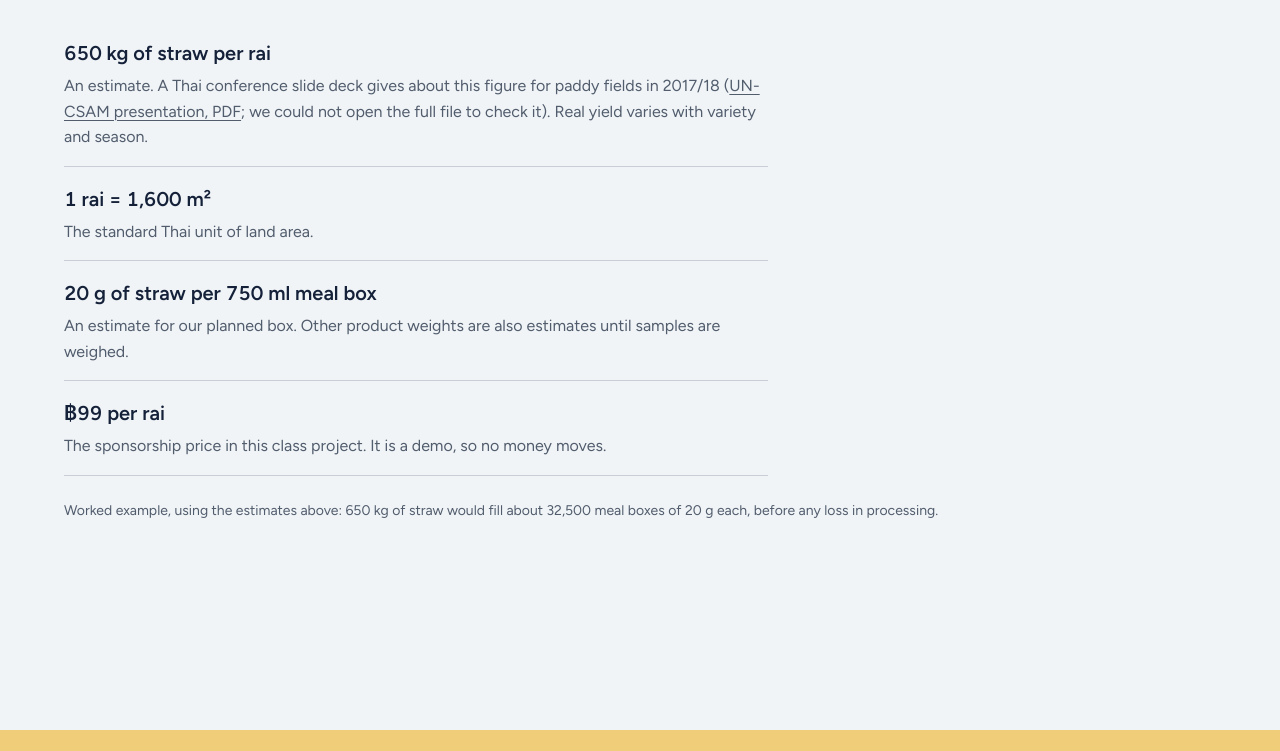
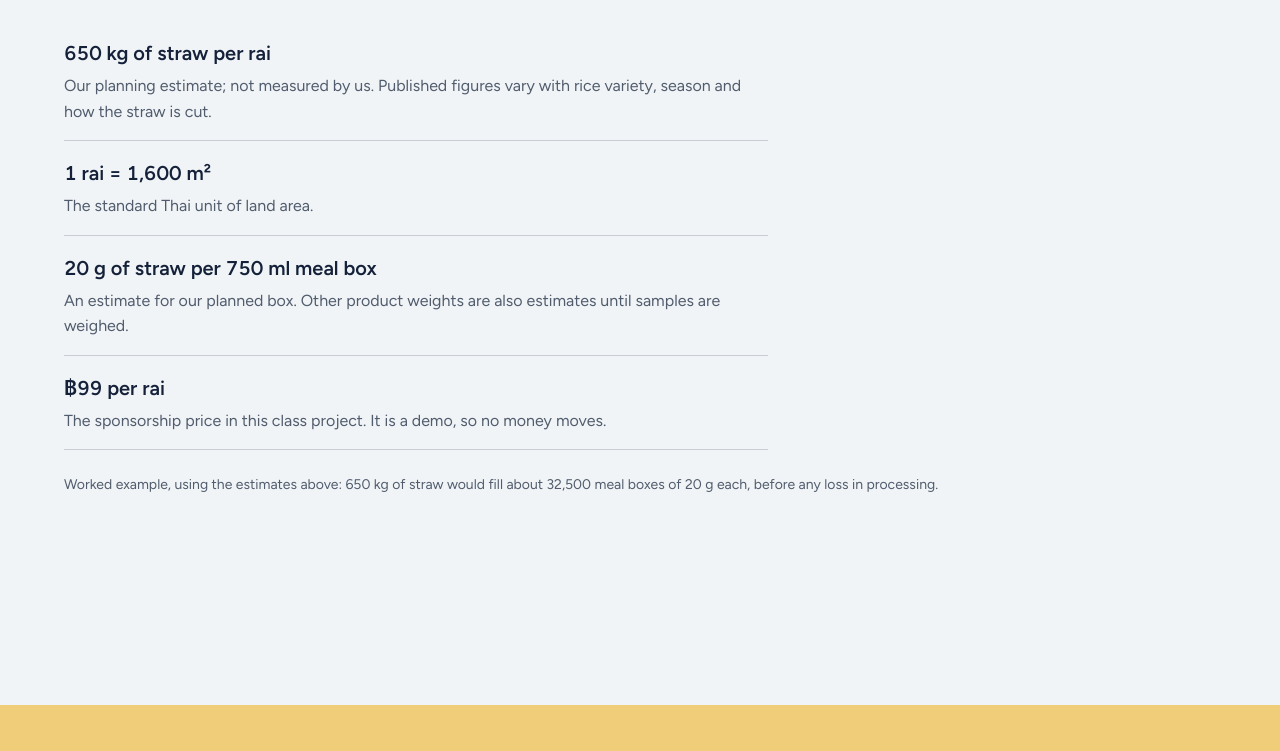
Before and after one commit to phonesett10401/strawcycle, a website with bundled scripts: page impact.html in a window 1280 px wide. Shown: the part 2721-3472 px from the top of the page. Built offline with nearby package versions, Linux system fonts and the light colour scheme; a web font is replaced by a local one.

Commit message:
fix: drop unverified 650 kg source attribution
Co-Authored-By: Claude Sonnet 5.5 <noreply@anthropic.com>

```diff
--- a/impact.html
+++ b/impact.html
@@ -100,7 +100,7 @@
           <p>These are the figures used across this site. None comes from our own measurements.</p>
         </div>
         <dl class="numbers reveal">
-          <div><dt class="num">650 kg of straw per rai</dt><dd>An estimate. A Thai conference slide deck gives about this figure for paddy fields in 2017/18 (<a href="https://un-csam.org/sites/default/files/2022-10/4.%20PPT_Thailand_Dr.%20Aunnop%20Puttaso_re.pdf">UN-CSAM presentation, PDF</a>; we could not open the full file to check it). Real yield varies with variety and season.</dd></div>
+          <div><dt class="num">650 kg of straw per rai</dt><dd>Our planning estimate; not measured by us. Published figures vary with rice variety, season and how the straw is cut.</dd></div>
           <div><dt class="num">1 rai = 1,600 m²</dt><dd>The standard Thai unit of land area.</dd></div>
           <div><dt class="num">20 g of straw per 750 ml meal box</dt><dd>An estimate for our planned box. Other product weights are also estimates until samples are weighed.</dd></div>
           <div><dt class="num">฿99 per rai</dt><dd>The sponsorship price in this class project. It is a demo, so no money moves.</dd></div>
```
